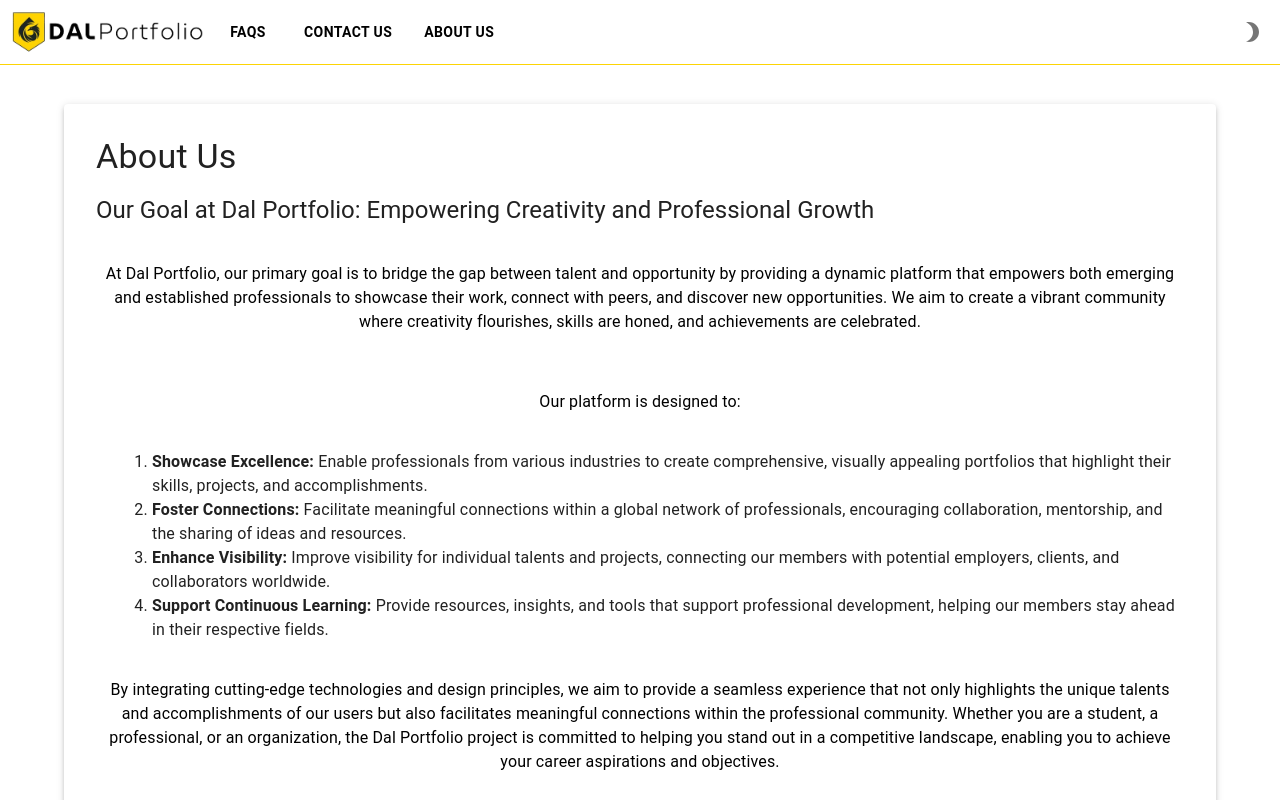
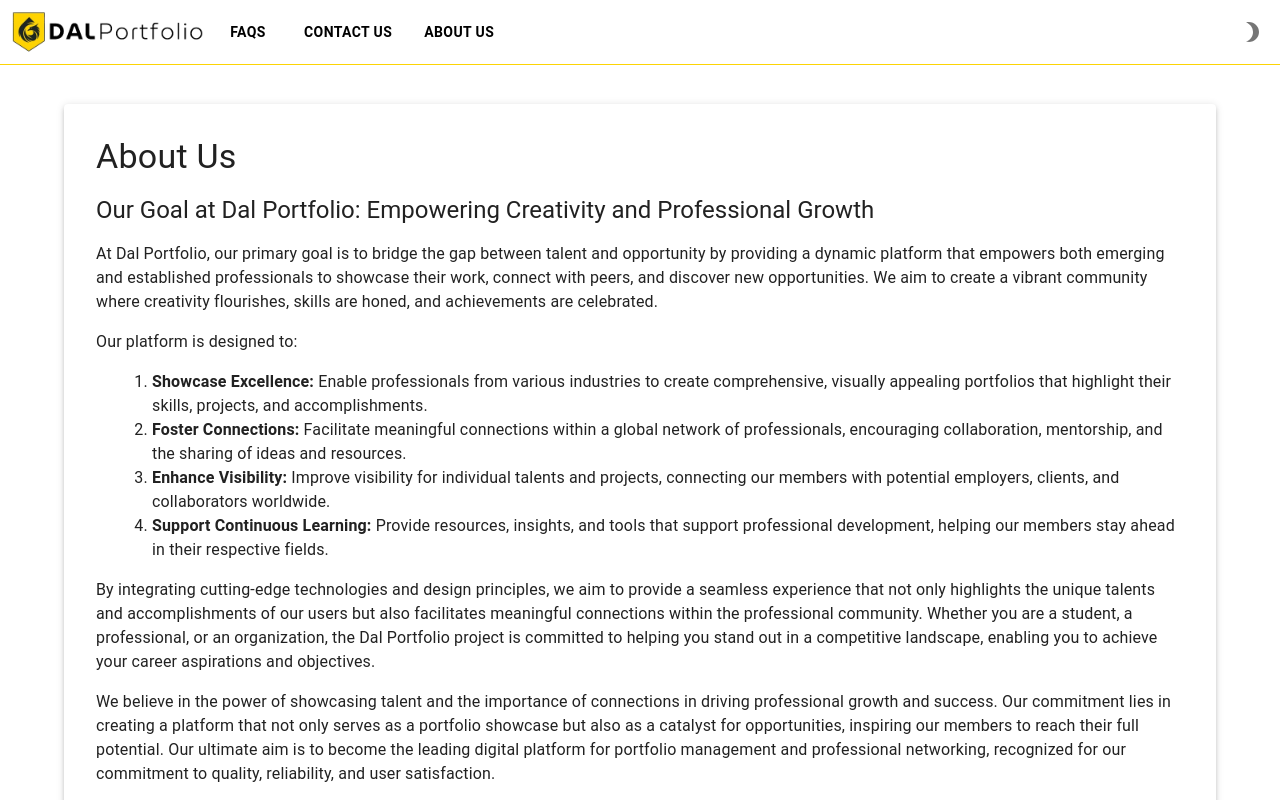
Before and after one commit to Zain-Saiyed/Dal-Portfolio, a React (Create React App) app in the folder frontend/: page /about-us in a window 1280 px wide. Shown: the top 800 px of the page. Built offline with nearby package versions, Linux system fonts and the light colour scheme.

Commit message:
removed unnecessary css styles and imports in Usage.tsx

```diff
--- a/frontend/src/pages/Home/Welcome/TextGradientHighlight.css
+++ b/frontend/src/pages/Home/Welcome/TextGradientHighlight.css
@@ -1,61 +1,5 @@
-.container {
-  line-height: 1.4;
-  text-align: center;
-  padding: 44px;
-  color: #333;
-}
-
-h1 {
-  font-size: 50px;
-}
-
-p {
-  font-size: 18px;
-}
-p small {
-  font-size: 80%;
-  color: #666;
-}
-
-.highlight-container,
-.highlight {
-  position: relative;
-}
-
-.highlight-container {
-  display: inline-block;
-}
-.highlight-container:before {
-  content: " ";
-  display: block;
-  height: 90%;
-  width: 100%;
-  margin-left: -3px;
-  margin-right: -3px;
-  position: absolute;
-  background: #ffd500;
-  transform: rotate(2deg);
-  top: -1px;
-  left: -1px;
-  border-radius: 20% 25% 20% 24%;
-  padding: 10px 3px 3px 10px;
-}
-
 .highlightsubtext {
   background-image: linear-gradient(to right, #fcd400, #fce055, #fff);
   border-radius: 6px;
   padding: 3px 6px;
 }
-
-body {
-  background-color: #fff;
-}
-
-p {
-  color: #000;
-  text-align: center;
-  font-family: sans-serif;
-  letter-spacing: 2px;
-  padding: 20px 0;
-  font-size: 20px;
-}
--- a/frontend/src/pages/Home/Welcome/Usage.tsx
+++ b/frontend/src/pages/Home/Welcome/Usage.tsx
@@ -1,4 +1,3 @@
-import React from "react";
 import { Typography, Grid, Paper } from "@mui/material";
 import "./TextGradientHighlight.css";
 
```
